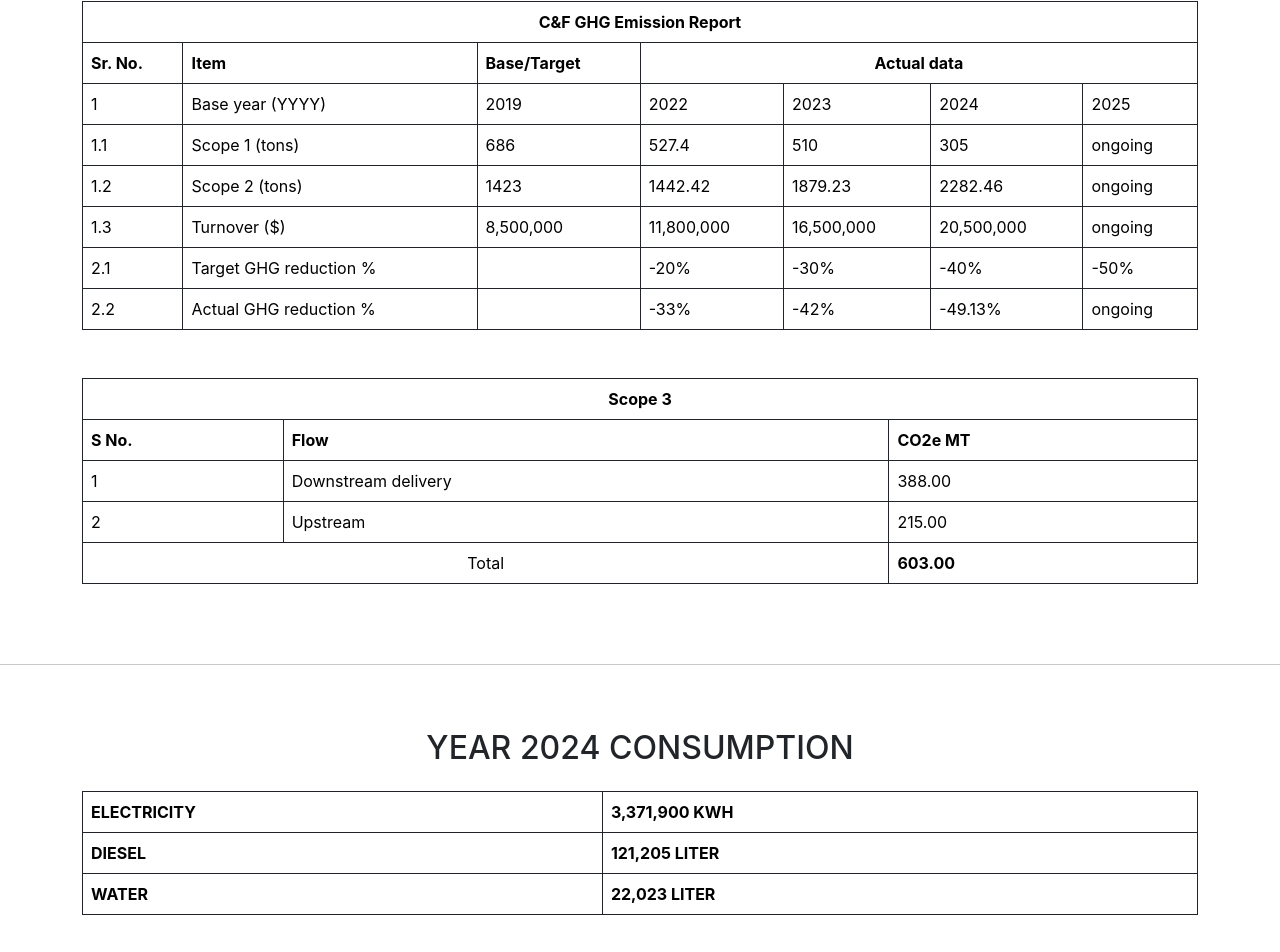
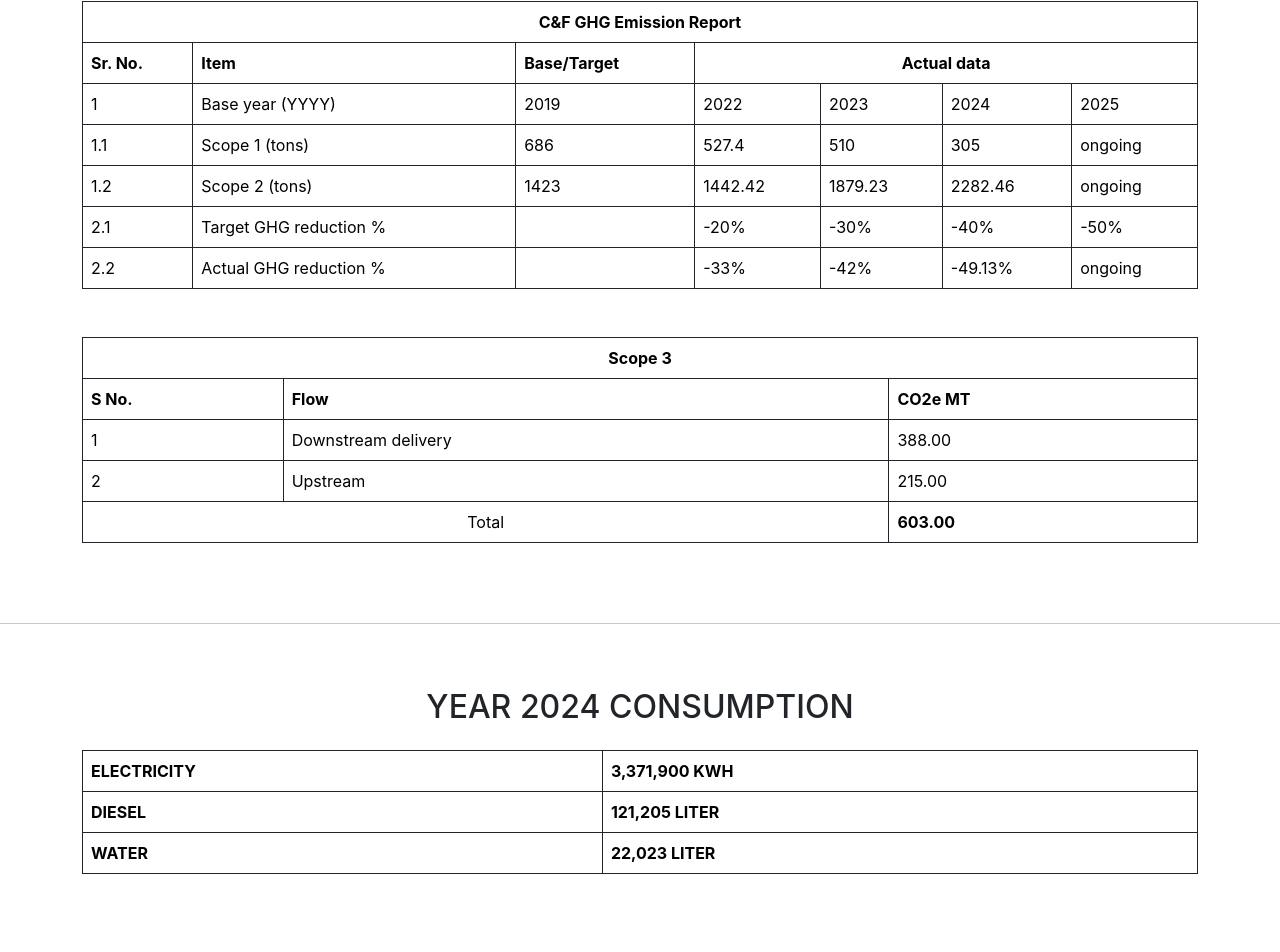
Before and after one commit to Elcavz/CF-PH-WEB, a React (Create React App) app: page /Environmental in a window 1280 px wide. Shown: the part 5006-5958 px from the top of the page. Built offline with nearby package versions, Linux system fonts and the light colour scheme.

Commit message:
05-21-2025 1:10 PM UPDATE

```diff
--- a/src/pages/Environmental/index.js
+++ b/src/pages/Environmental/index.js
@@ -158,15 +158,6 @@ function Environmental() {
               <td class="centered">1442.42</td>
               <td class="centered">1879.23</td>
               <td class="centered">2282.46</td>
-              <td class="centered ongoing">ongoing</td>
-            </tr>
-            <tr>
-              <td class="centered">1.3</td>
-              <td>Turnover ($)</td>
-              <td class="centered">8,500,000</td>
-              <td class="centered">11,800,000</td>
-              <td class="centered">16,500,000</td>
-              <td class="centered">20,500,000</td>
               <td class="centered ongoing">ongoing</td>
             </tr>
             <tr>
```
